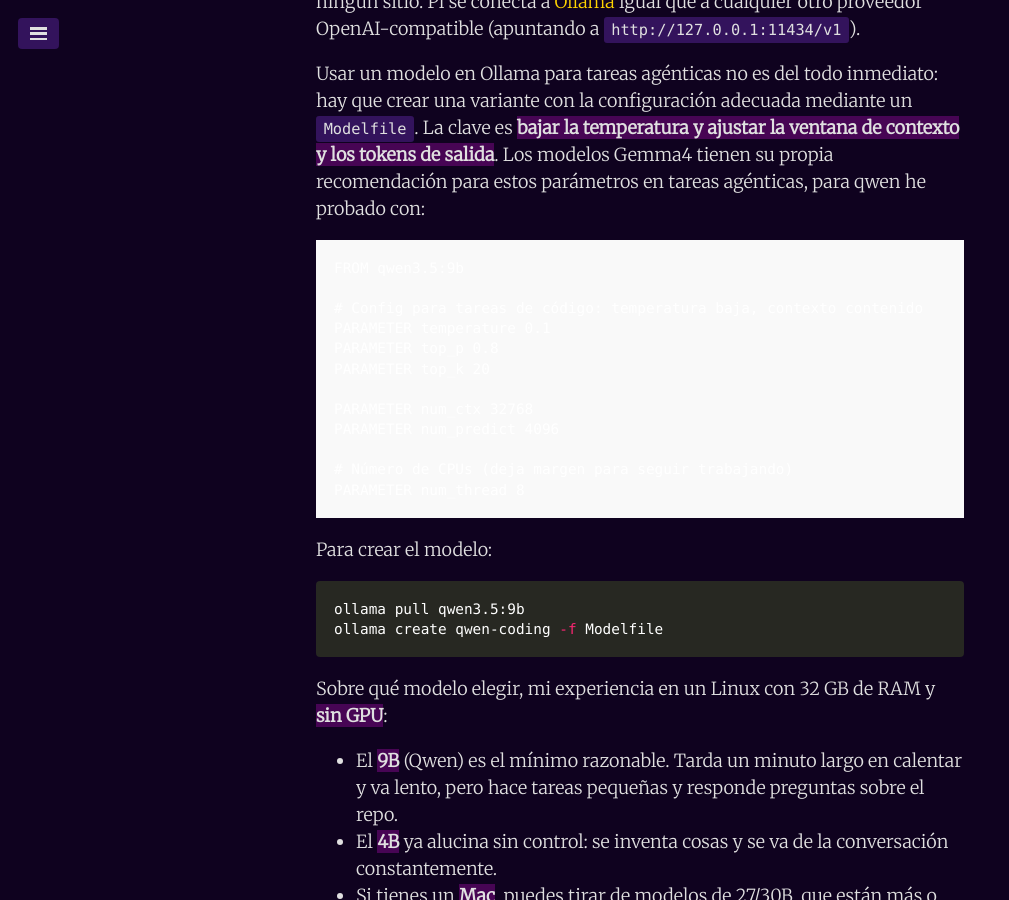
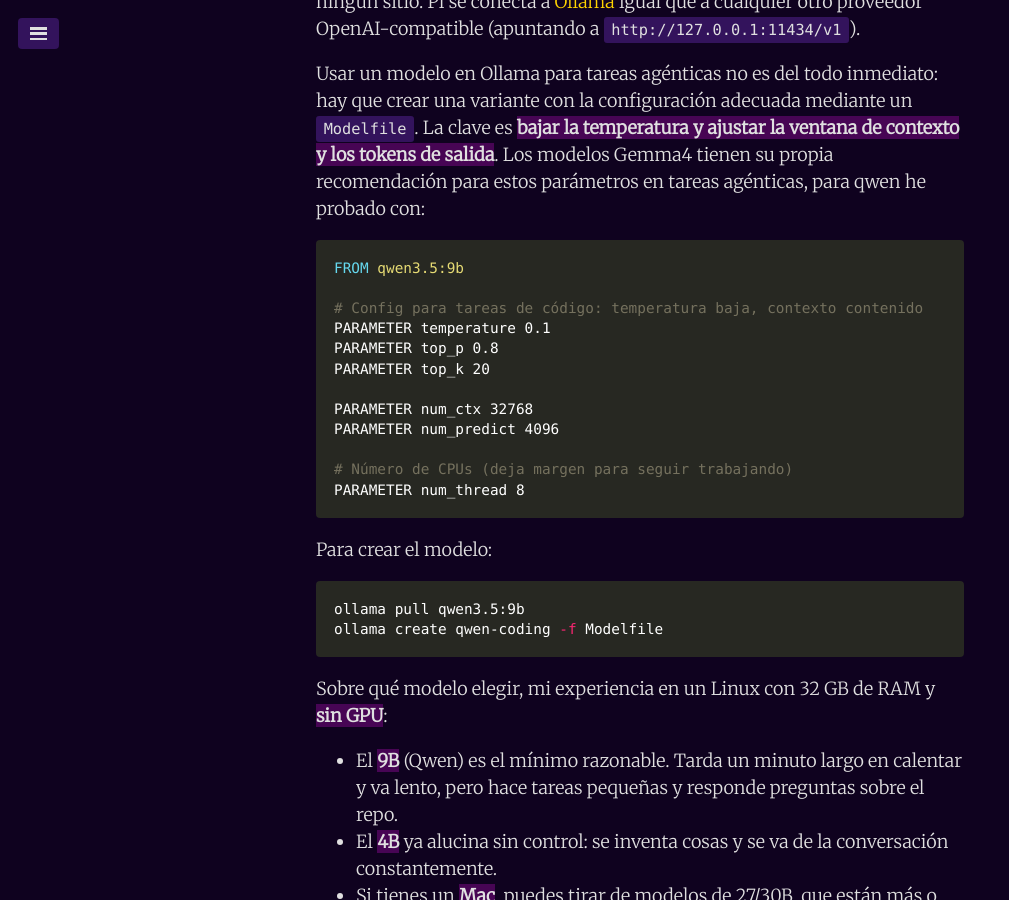
Before and after one commit to juanmirod/juanmirod.github.io, a Jekyll site: the page built from _posts/2026-06-30-pi-harness-de-agentes-minimalista.markdown, in a window 1280 px wide and 900 px high, scrolled down 5419 px. Shown: the whole window, without its empty margins (0-1009 px from the left). Built offline with Jekyll 4.4.1, drawn with Linux system fonts in a browser that asks for light colours.

Commit message:
Update 2026-06-30-pi-harness-de-agentes-minimalista.markdown

````diff
--- a/_posts/2026-06-30-pi-harness-de-agentes-minimalista.markdown
+++ b/_posts/2026-06-30-pi-harness-de-agentes-minimalista.markdown
@@ -129,7 +129,7 @@
 
 Usar un modelo en Ollama para tareas agénticas no es del todo inmediato: hay que crear una variante con la configuración adecuada mediante un `Modelfile`. La clave es **bajar la temperatura y ajustar la ventana de contexto y los tokens de salida**. Los modelos Gemma4 tienen su propia recomendación para estos parámetros en tareas agénticas, para qwen he probado con:
 
-```Modelfile
+```Dockerfile
 FROM qwen3.5:9b
 
 # Config para tareas de código: temperatura baja, contexto contenido
````
